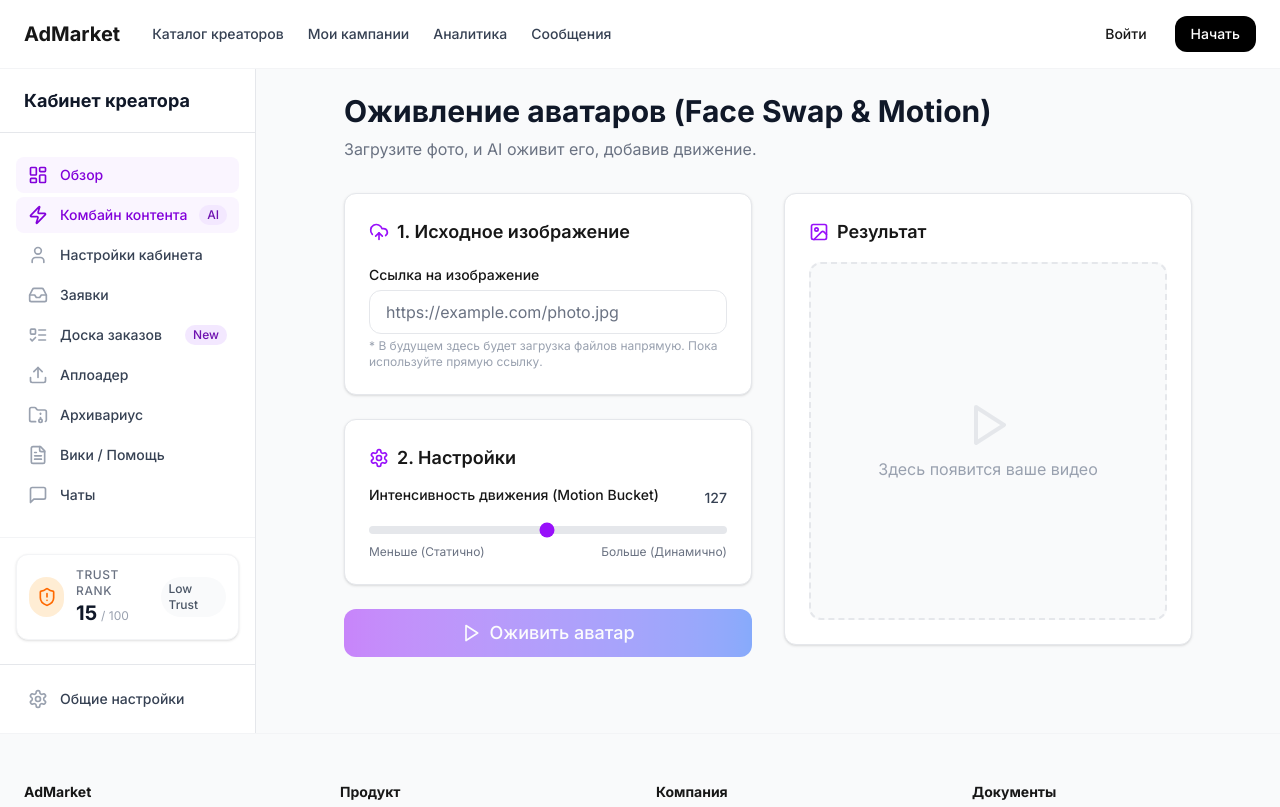
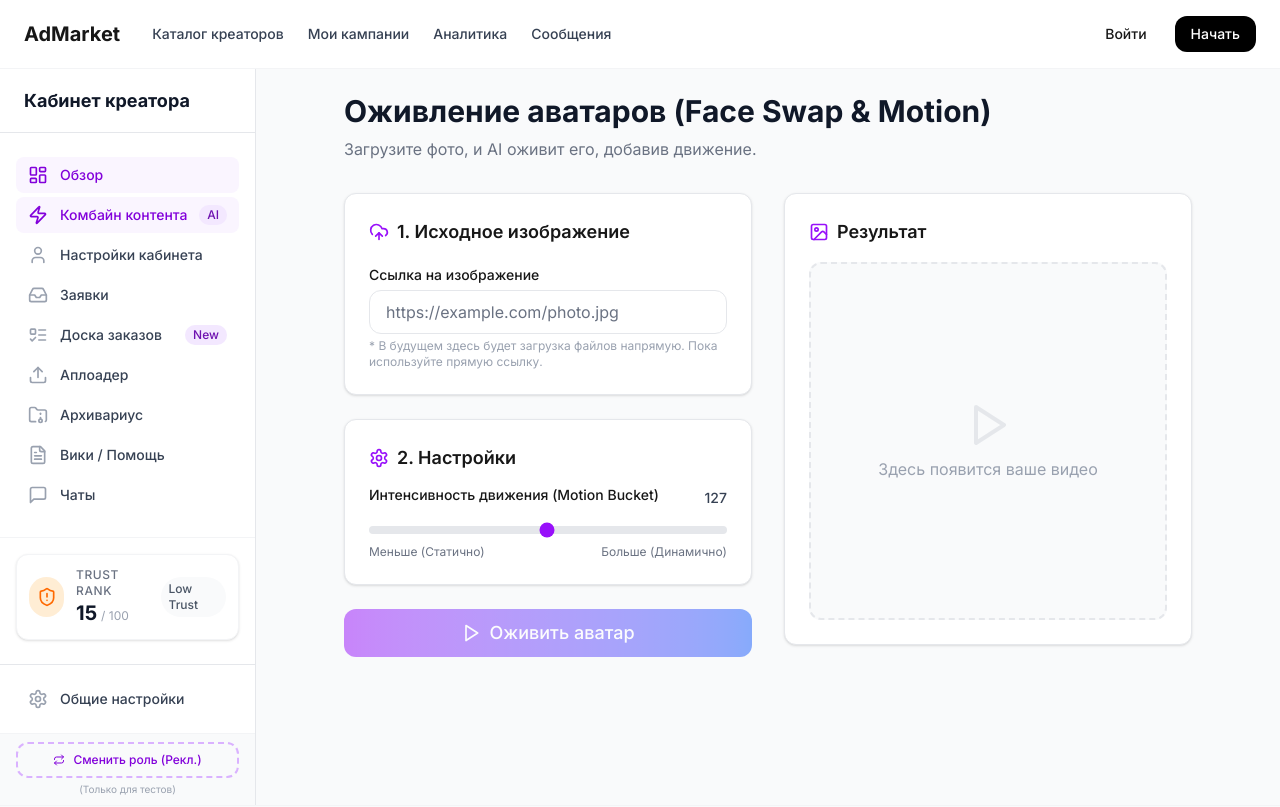
Before and after one commit to Christiangrandcrue/admarket, a Next.js app: page /dashboard/creator/content-factory/avatars in a window 1280 px wide. Shown: the top 807 px of the page. Built offline with nearby package versions, Linux system fonts and the light colour scheme; no server answers.

Commit message:
feat: Add Role Switcher for testing

```diff
--- /dev/null
+++ b/components/dashboard/role-switcher.tsx
@@ -0,0 +1,63 @@
+'use client'
+
+import { useState, useEffect } from 'react'
+import { Button } from '@/components/ui/button'
+import { Repeat } from 'lucide-react'
+import { createClient } from '@/lib/supabase/client'
+import { useRouter } from 'next/navigation'
+
+export function RoleSwitcher() {
+  const [currentRole, setCurrentRole] = useState<string>('advertiser')
+  const router = useRouter()
+  const supabase = createClient()
+
+  useEffect(() => {
+    checkRole()
+  }, [])
+
+  const checkRole = async () => {
+    const { data: { user } } = await supabase.auth.getUser()
+    if (user?.user_metadata?.role) {
+      setCurrentRole(user.user_metadata.role)
+    }
+  }
+
+  const toggleRole = async () => {
+    const newRole = currentRole === 'advertiser' ? 'creator' : 'advertiser'
+
+    // 1. Update local state for immediate feedback
+    setCurrentRole(newRole)
+
+    // 2. Update Supabase user metadata
+    const { error } = await supabase.auth.updateUser({
+      data: { role: newRole }
+    })
+
+    if (error) {
+      console.error('Failed to update role:', error)
+      alert('Ошибка смены роли')
+      return
+    }
+
+    // 3. Redirect to correct dashboard
+    const targetPath = newRole === 'creator' ? '/dashboard/creator' : '/dashboard/campaigns'
+    window.location.href = targetPath // Force full reload to update sidebar
+  }
+
+  return (
+    <div className="px-4 py-2 border-t border-gray-100 bg-gray-50">
+      <Button
+        variant="outline"
+        size="sm"
+        className="w-full flex gap-2 text-xs border-dashed border-purple-300 text-purple-700 bg-purple-50 hover:bg-purple-100"
+        onClick={toggleRole}
+      >
+        <Repeat className="w-3 h-3" />
+        Сменить роль ({currentRole === 'advertiser' ? 'Рекл.' : 'Креатор'})
+      </Button>
+      <div className="text-[10px] text-center text-gray-400 mt-1">
+        (Только для тестов)
+      </div>
+    </div>
+  )
+}
--- a/components/dashboard/sidebar.tsx
+++ b/components/dashboard/sidebar.tsx
@@ -23,6 +23,7 @@ import {
   ListTodo
 } from 'lucide-react'
 import { TrustRank } from '@/components/dashboard/trust-rank'
+import { RoleSwitcher } from '@/components/dashboard/role-switcher'
 
 export function DashboardSidebar() {
   const pathname = usePathname()
@@ -167,6 +168,9 @@ export function DashboardSidebar() {
             Общие настройки
           </Link>
         </div>
+
+        {/* Debug / Admin Tool */}
+        <RoleSwitcher />
       </div>
     </div>
   )
```
